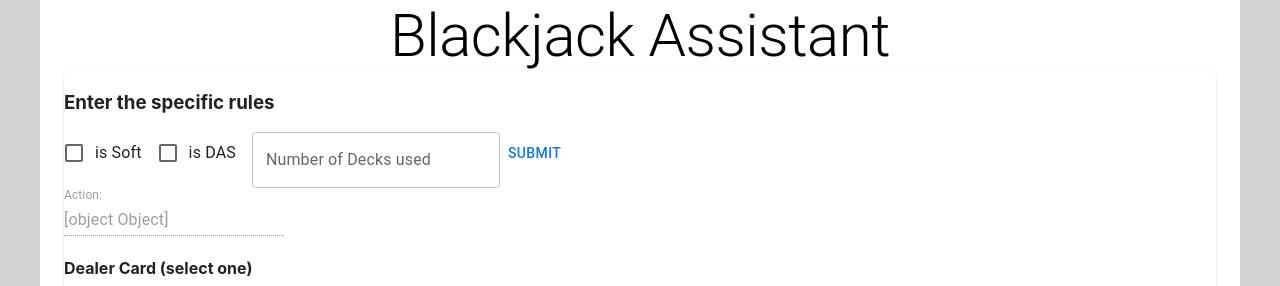
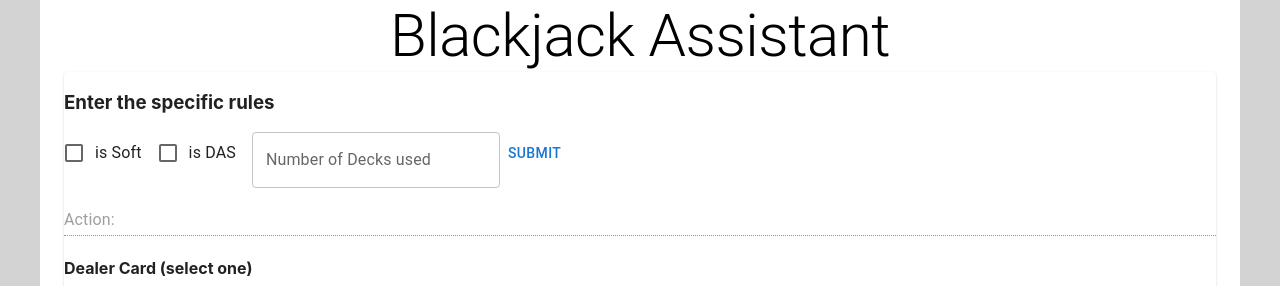
Before and after one commit to Tuuby/blackjack-assistant, a React (Create React App) app: page / in a window 1280 px wide. Shown: the top 286 px of the page. Built offline with nearby package versions, Linux system fonts and the light colour scheme.

Commit message:
Fix minor issues with dispaying the action

```diff
--- a/src/pages/Overview.tsx
+++ b/src/pages/Overview.tsx
@@ -219,8 +219,9 @@ export const Overview = () => {
               disabled
               id="ActionText"
               label="Action:"
-              value={{ action }}
+              value={action}
               variant="standard"
+              fullWidth
             ></TextField>
           </div>
           <h4>Dealer Card (select one)</h4>
```
